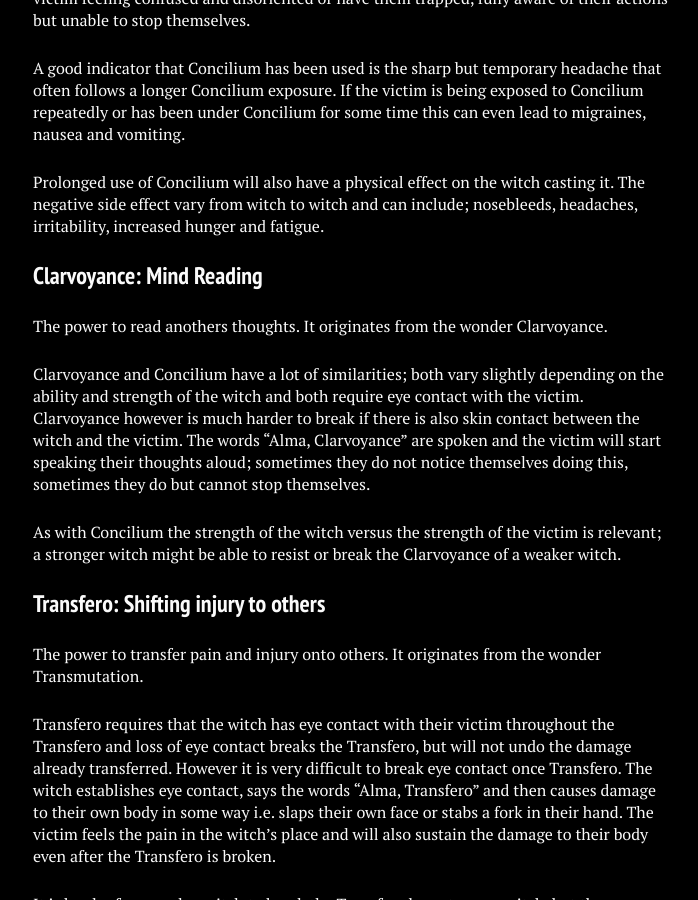
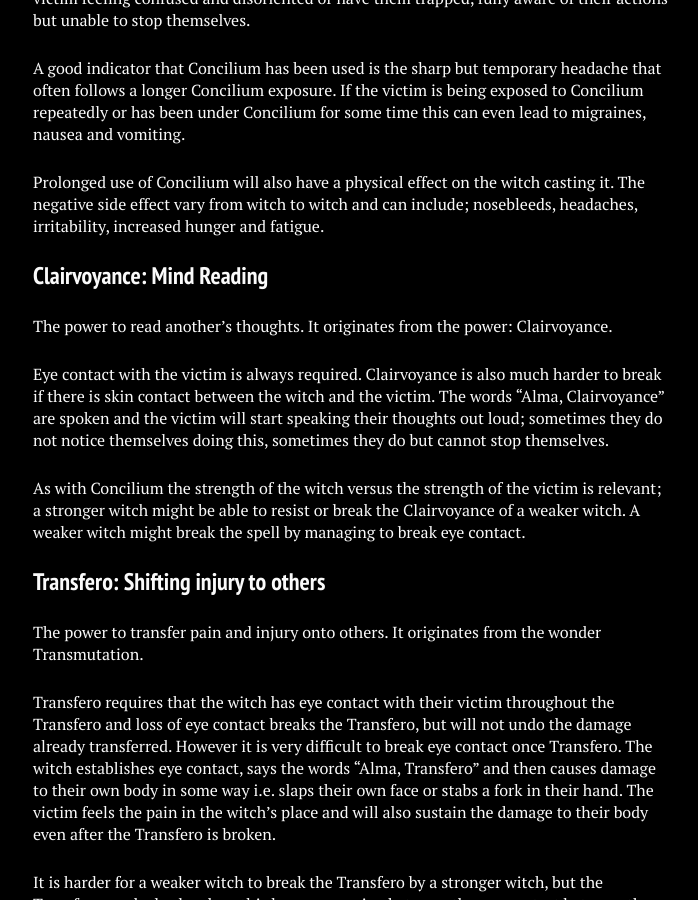
Before and after one commit to stanislavb/en.coven.nu, a Jekyll site: the page built from fictional/index.md, in a window 1280 px wide and 900 px high, scrolled down 3368 px. Shown: the whole window, without its empty margins (287-985 px from the left). Built offline with Jekyll 4.4.1, drawn with Linux system fonts in a browser that asks for light colours; nearby versions of some CDN libraries.

Commit message:
Update index.md

```diff
--- a/fictional/index.md
+++ b/fictional/index.md
@@ -84,13 +84,13 @@ A good indicator that Concilium has been used is the sharp but temporary headach
 
 Prolonged use of Concilium will also have a physical effect on the witch casting it. The negative side effect vary from witch to witch and can include; nosebleeds, headaches, irritability, increased hunger and fatigue.
 
-### Clarvoyance: Mind Reading
+### Clairvoyance: Mind Reading
 
-The power to read anothers thoughts. It originates from the wonder Clarvoyance.
+The power to read another's thoughts. It originates from the power: Clairvoyance.
 
-Clarvoyance and Concilium have a lot of similarities; both vary slightly depending on the ability and strength of the witch and both require eye contact with the victim. Clarvoyance however is much harder to break if there is also skin contact between the witch and the victim. The words "Alma, Clarvoyance" are spoken and the victim will start speaking their thoughts aloud; sometimes they do not notice themselves doing this, sometimes they do but cannot stop themselves.
+Eye contact with the victim is always required. Clairvoyance is also much harder to break if there is skin contact between the witch and the victim. The words “Alma, Clairvoyance” are spoken and the victim will start speaking their thoughts out loud; sometimes they do not notice themselves doing this, sometimes they do but cannot stop themselves.
 
-As with Concilium the strength of the witch versus the strength of the victim is relevant; a stronger witch might be able to resist or break the Clarvoyance of a weaker witch.
+As with Concilium the strength of the witch versus the strength of the victim is relevant; a stronger witch might be able to resist or break the Clairvoyance of a weaker witch. A weaker witch might break the spell by managing to break eye contact.
 
 ### Transfero: Shifting injury to others
 
```
